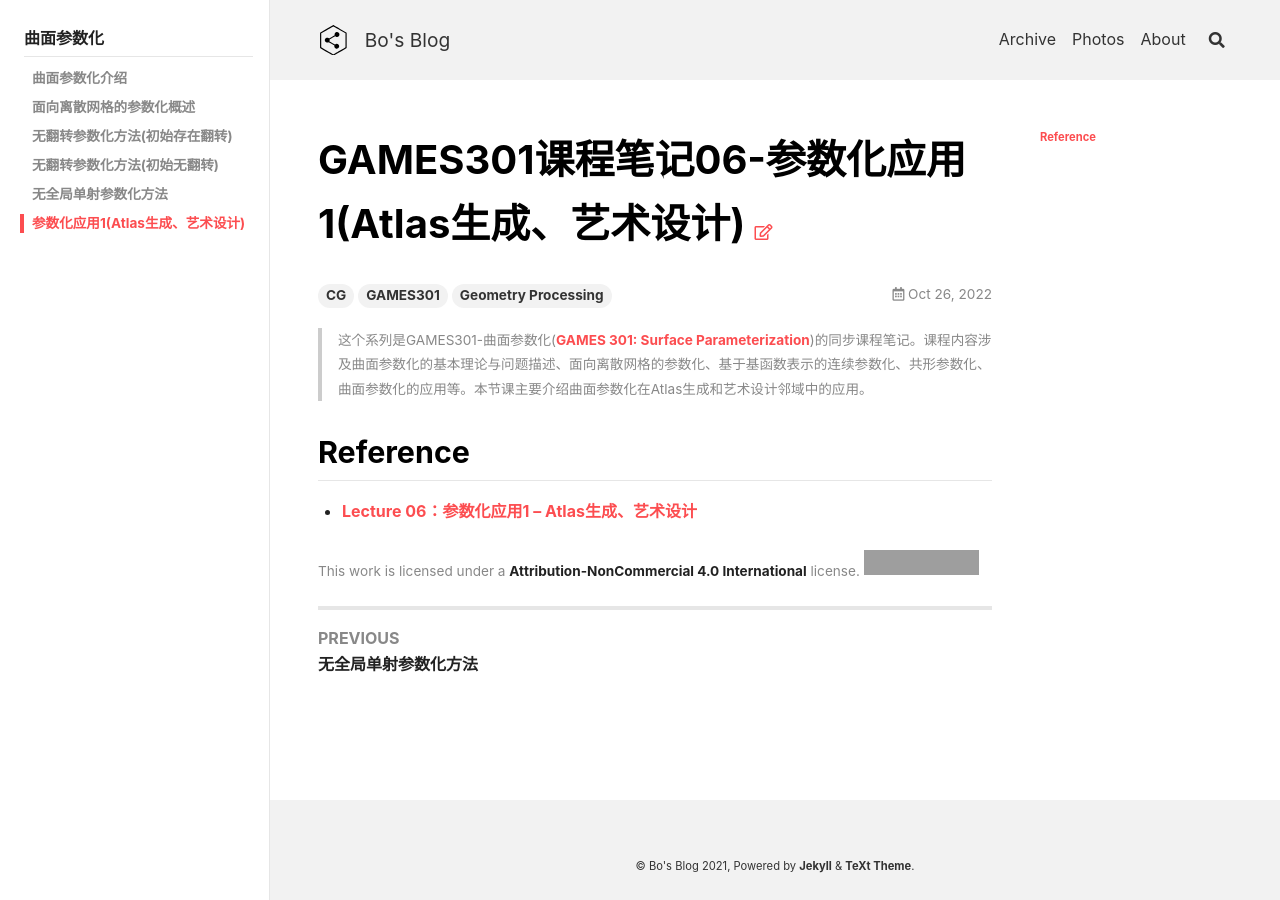
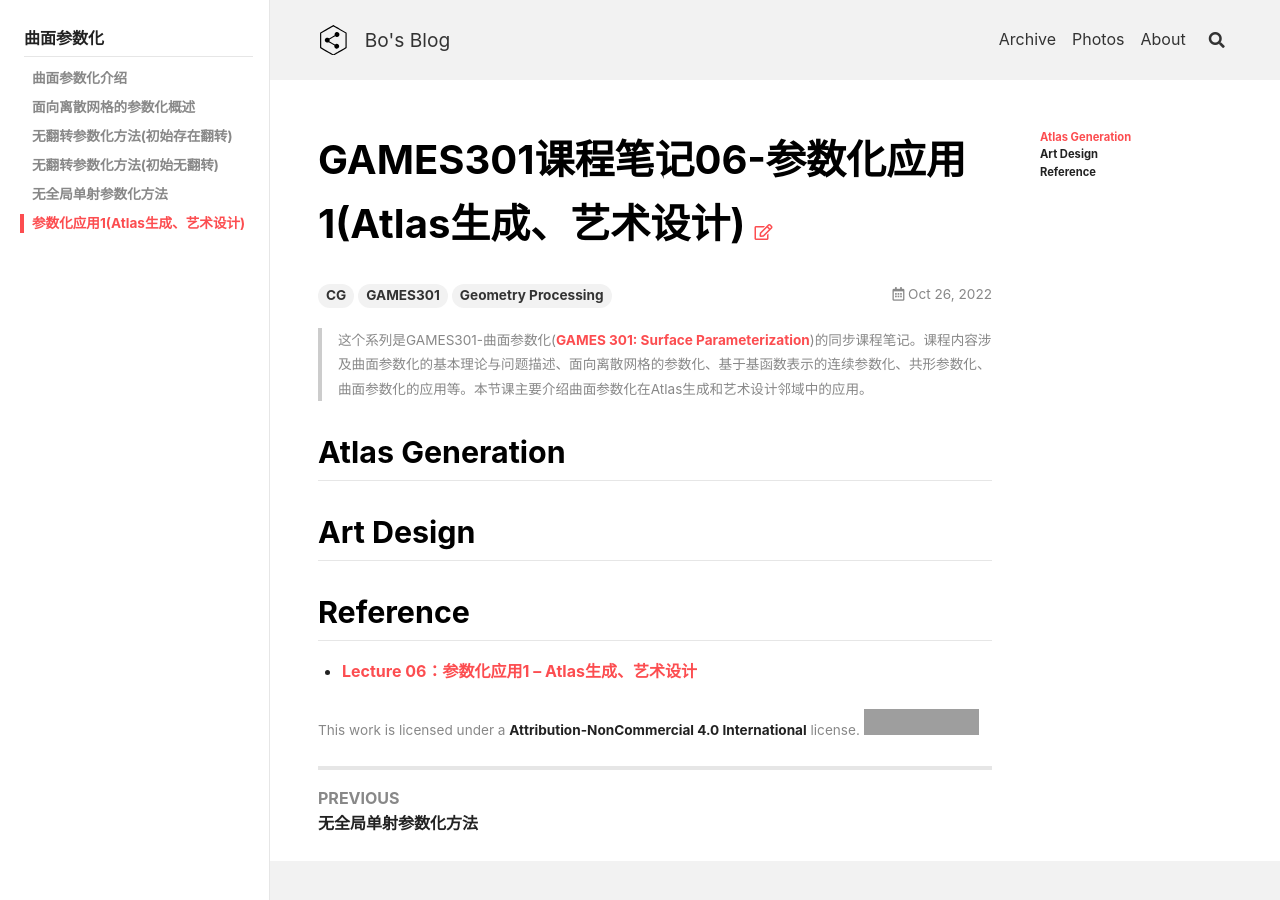
Before and after one commit to peng00bo00/peng00bo00_previous_blog, a Jekyll site: the page built from _posts/2022-10-26-GAMES301-NOTES-06.md, in a window 1280 px wide. Built offline with Jekyll 4.4.1, drawn with Linux system fonts in a browser that asks for light colours; grey boxes are pictures that could not be loaded.

Commit message:
Update 2022-10-26-GAMES301-NOTES-06.md

```diff
--- a/_posts/2022-10-26-GAMES301-NOTES-06.md
+++ b/_posts/2022-10-26-GAMES301-NOTES-06.md
@@ -12,6 +12,10 @@ sidebar:
 > 这个系列是GAMES301-曲面参数化([GAMES 301: Surface Parameterization](http://staff.ustc.edu.cn/~renjiec/GAMES301/index.html))的同步课程笔记。课程内容涉及曲面参数化的基本理论与问题描述、面向离散网格的参数化、基于基函数表示的连续参数化、共形参数化、曲面参数化的应用等。本节课主要介绍曲面参数化在Atlas生成和艺术设计邻域中的应用。
 <!--more-->
 
+## Atlas Generation
+
+## Art Design
+
 ## Reference
 
 - [Lecture 06：参数化应用1 – Atlas生成、艺术设计](https://www.bilibili.com/video/BV18T411P7hT?p=6&vd_source=7a2542c6c909b3ee1fab551277360826)
```
